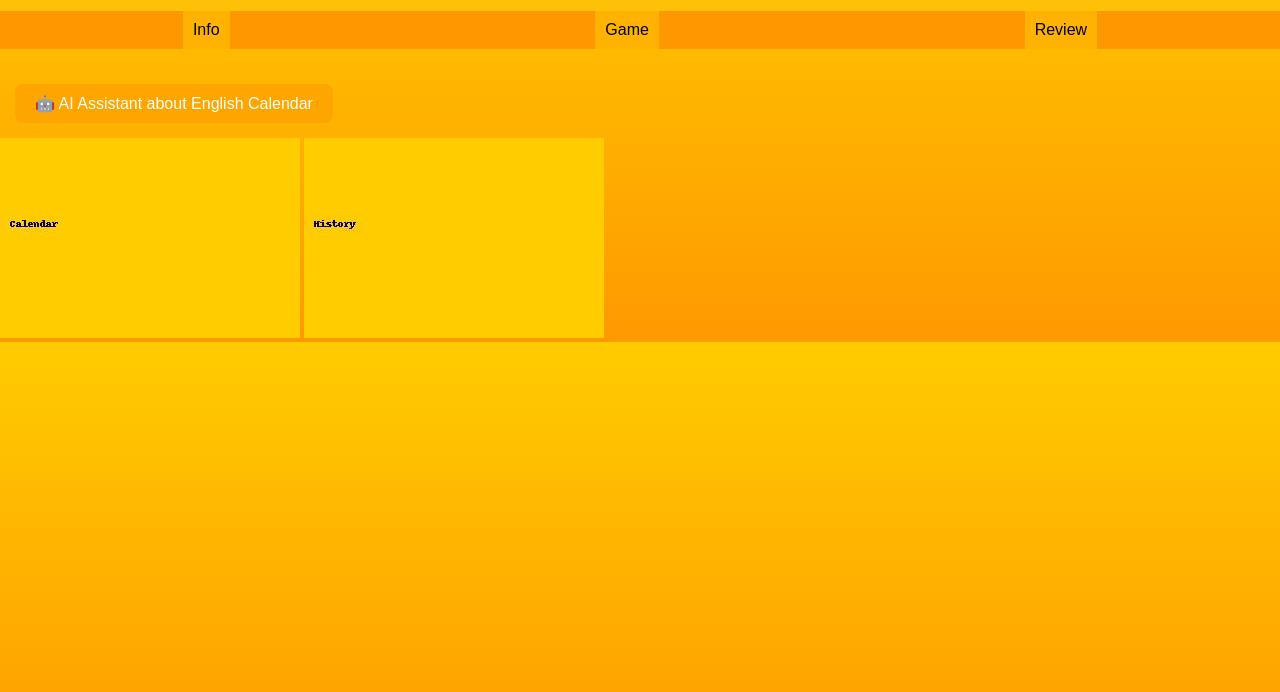
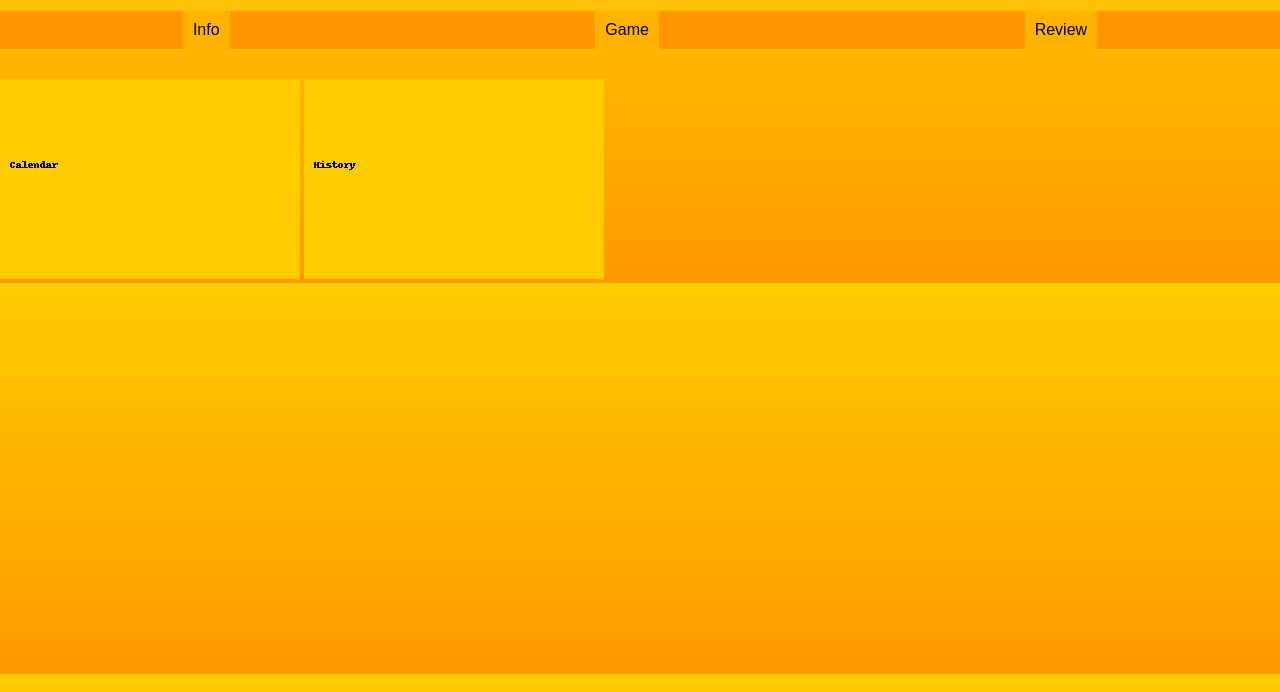
Before and after one commit to simbaeverken/english-calendar-game, a plain HTML site: page index.html in a window 1280 px wide. Shown: the part 108-800 px from the top of the page. Drawn offline with Linux system fonts and the light colour scheme; files whose address does not match are found by name.

Commit message:
Update index.html

```diff
--- a/index.html
+++ b/index.html
@@ -27,12 +27,6 @@
   <main>
 <section id="info" class="section">
   <div id="infoContent"></div>
-
-  <a href="https://poe.com/BotKQ72NJ0B6N" target="_blank" id="aiButtonLink">
-    <button id="aiButton" style="margin-top: 20px; padding: 10px 20px; font-size: 16px; background-color: orange; color: white; border: none; border-radius: 8px; cursor: pointer;">
-      🤖 AI Assistant about English Calendar
-    </button>
-  </a>
 </section>
 
 <img src="images/calendar.jpg" alt="Calendar">
```
